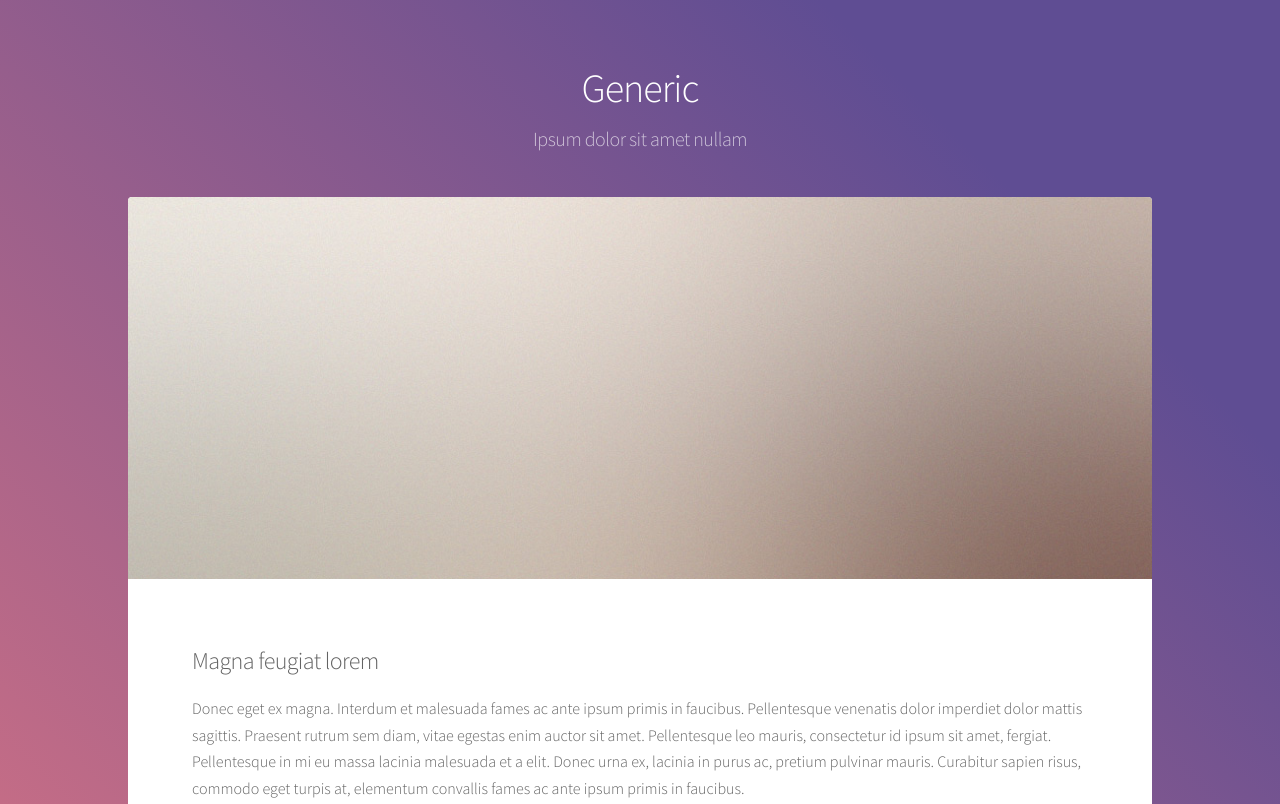
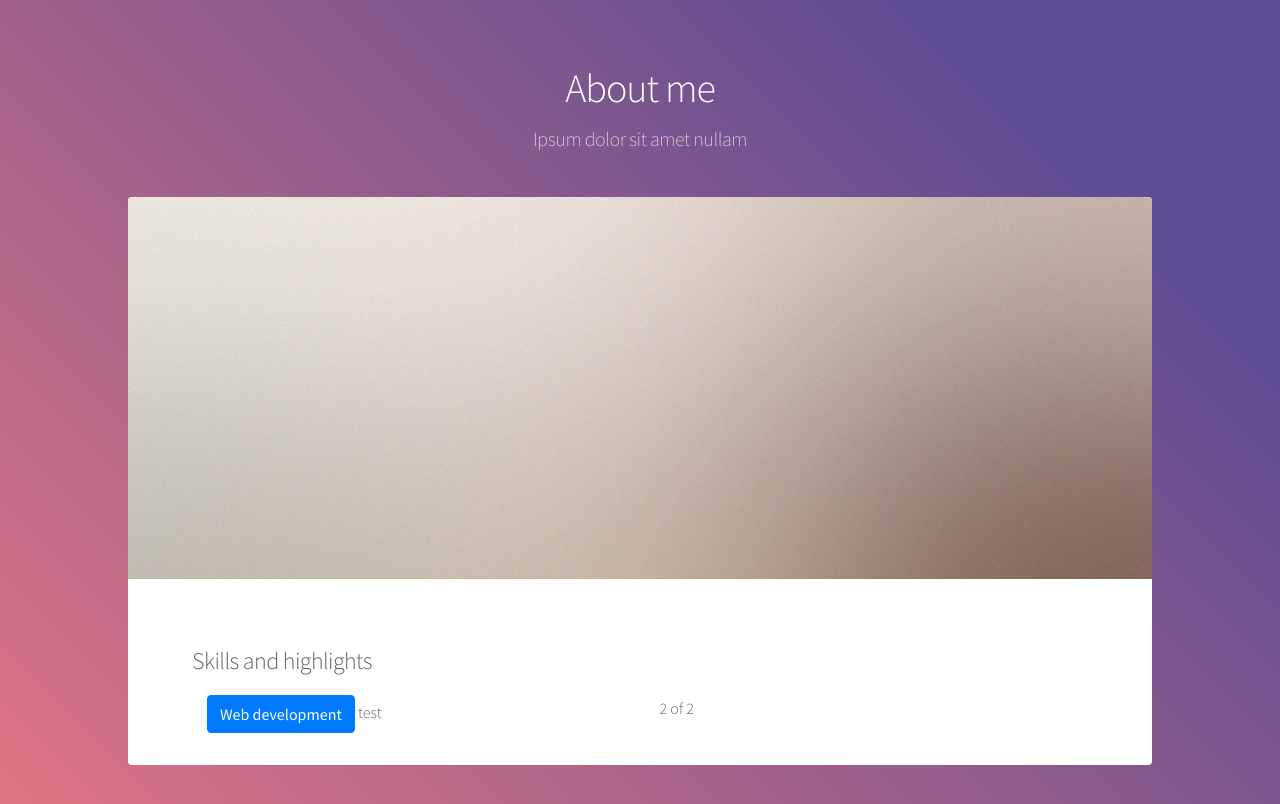
Before and after one commit to EricMitz/ericmitz.github.io, a plain HTML site: page generic.html in a window 1280 px wide. Shown: the top 804 px of the page. Drawn offline with nearby package versions, Linux system fonts and the light colour scheme.

Commit message:
Add files via upload

```diff
--- a/generic.html
+++ b/generic.html
@@ -9,6 +9,7 @@
 		<title>Generic - Stellar by HTML5 UP</title>
 		<meta charset="utf-8" />
 		<meta name="viewport" content="width=device-width, initial-scale=1, user-scalable=no" />
+		<link rel="stylesheet" href="https://stackpath.bootstrapcdn.com/bootstrap/4.3.1/css/bootstrap.min.css" integrity="sha384-ggOyR0iXCbMQv3Xipma34MD+dH/1fQ784/j6cY/iJTQUOhcWr7x9JvoRxT2MZw1T" crossorigin="anonymous">
 		<link rel="stylesheet" href="css/main.css" />
 		<noscript><link rel="stylesheet" href="css/noscript.css" /></noscript>
 	</head>
@@ -19,7 +20,7 @@
 
 				<!-- Header -->
 					<header id="header">
-						<h1>Generic</h1>
+						<h1>About me</h1>
 						<p>Ipsum dolor sit amet nullam</p>
 					</header>
 
@@ -29,11 +30,30 @@
 						<!-- Content -->
 							<section id="content" class="main">
 								<span class="image main"><img src="images/pic04.jpg" alt="" /></span>
-								<h2>Magna feugiat lorem</h2>
-								<p>Donec eget ex magna. Interdum et malesuada fames ac ante ipsum primis in faucibus. Pellentesque venenatis dolor imperdiet dolor mattis sagittis. Praesent rutrum sem diam, vitae egestas enim auctor sit amet. Pellentesque leo mauris, consectetur id ipsum sit amet, fergiat. Pellentesque in mi eu massa lacinia malesuada et a elit. Donec urna ex, lacinia in purus ac, pretium pulvinar mauris. Curabitur sapien risus, commodo eget turpis at, elementum convallis fames ac ante ipsum primis in faucibus.</p>
+								<h2>Skills and highlights</h2>
+								<!--<p>Donec eget ex magna. Interdum et malesuada fames ac ante ipsum primis in faucibus. Pellentesque venenatis dolor imperdiet dolor mattis sagittis. Praesent rutrum sem diam, vitae egestas enim auctor sit amet. Pellentesque leo mauris, consectetur id ipsum sit amet, fergiat. Pellentesque in mi eu massa lacinia malesuada et a elit. Donec urna ex, lacinia in purus ac, pretium pulvinar mauris. Curabitur sapien risus, commodo eget turpis at, elementum convallis fames ac ante ipsum primis in faucibus.</p>
 								<p>Pellentesque venenatis dolor imperdiet dolor mattis sagittis. Praesent rutrum sem diam, vitae egestas enim auctor sit amet. Consequat leo mauris, consectetur id ipsum sit amet, fersapien risus, commodo eget turpis at, elementum convallis elit enim turpis lorem ipsum dolor sit amet feugiat. Phasellus convallis elit id ullamcorper pulvinar. Duis aliquam turpis mauris, eu ultricies erat malesuada quis. Aliquam dapibus, lacus eget hendrerit bibendum, urna est aliquam sem, sit amet est velit quis lorem.</p>
 								<h2>Tempus veroeros</h2>
 								<p>Cep risus aliquam gravida cep ut lacus amet. Adipiscing faucibus nunc placerat. Tempus adipiscing turpis non blandit accumsan eget lacinia nunc integer interdum amet aliquam ut orci non col ut ut praesent. Semper amet interdum mi. Phasellus enim laoreet ac ac commodo faucibus faucibus. Curae ante vestibulum ante. Blandit. Ante accumsan nisi eu placerat gravida placerat adipiscing in risus fusce vitae ac mi accumsan nunc in accumsan tempor blandit aliquet aliquet lobortis. Ultricies blandit lobortis praesent turpis. Adipiscing accumsan adipiscing adipiscing ac lacinia cep. Orci blandit a iaculis adipiscing ac. Vivamus ornare laoreet odio vis praesent nunc lorem mi. Erat. Tempus sem faucibus ac id. Vis in blandit. Nascetur ultricies blandit ac. Arcu aliquam. Accumsan mi eget adipiscing nulla. Non vestibulum ac interdum condimentum semper commodo massa arcu.</p>
+								-->
+								<div class="container">
+								  <div class="row">
+									<div class="col-6">
+									<a class="btn btn-primary" data-toggle="collapse" href="#collapseExample" role="button" aria-expanded="false" aria-controls="collapseExample">
+									  Web development<br>
+									</a>
+									<div class="collapse" id="collapseExample">
+									  <div class="card card-body">
+										Anim pariatur cliche reprehenderit, enim eiusmod high life accusamus terry richardson ad squid. Nihil anim keffiyeh helvetica, craft beer labore wes anderson cred nesciunt sapiente ea proident.
+									  </div>
+									</div>
+									  test
+									</div>
+									<div class="col-6">
+									  2 of 2
+									</div>
+								  </div>
+
 							</section>
 
 					</div>
```
